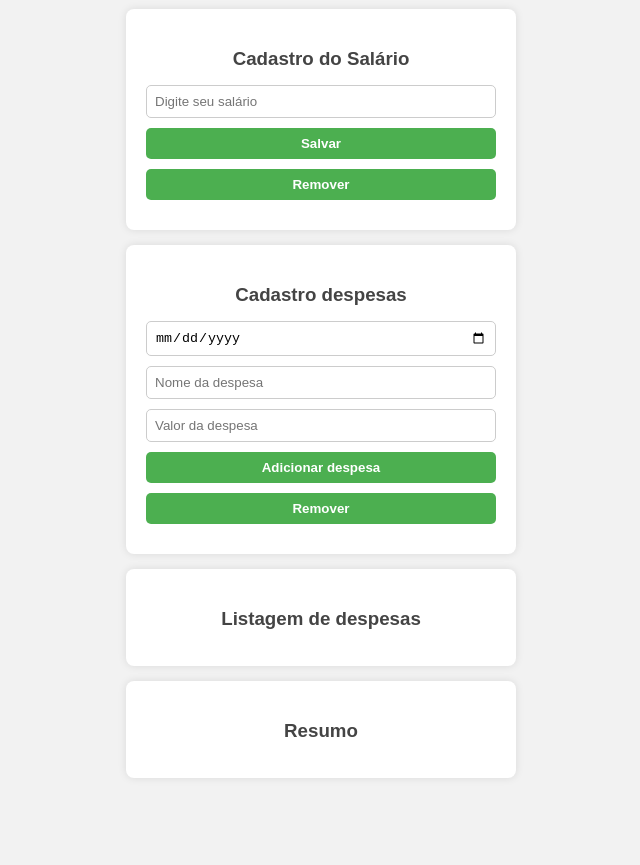
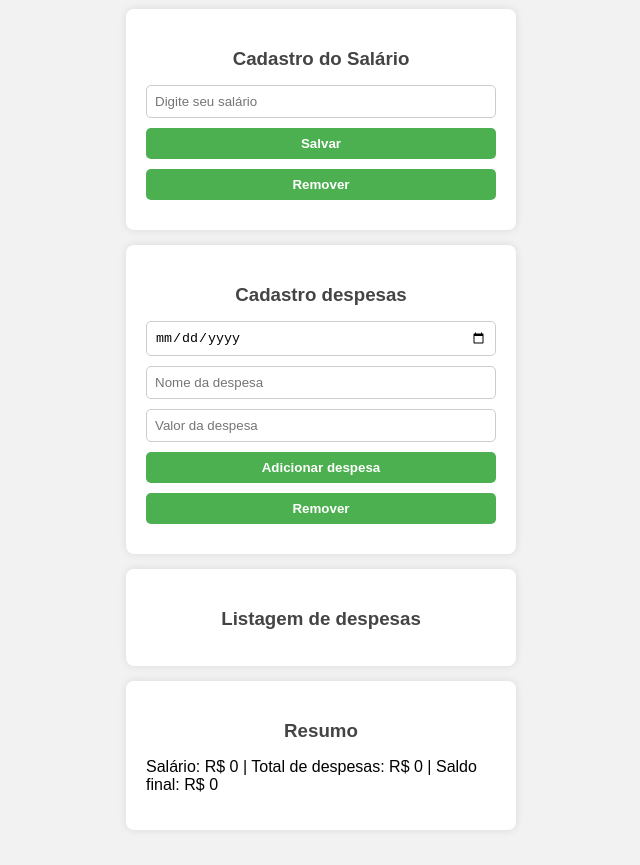
Before and after one commit to mariacheetos/trabalhofinancas_mc, a plain HTML site: page index.html in a window 1280 px wide. Shown: the part 99-964 px from the top of the page, without its empty margins (319-959 px from the left). Before the commit the page ends 912 px from the top, so only its background shows below. Drawn offline with Linux system fonts and the light colour scheme.

Commit message:
Update index.html

```diff
--- a/index.html
+++ b/index.html
@@ -34,7 +34,7 @@
         <h3>Resumo</h3>
         <ul id="resumo"></ul>
     </section>
-    <script type="text/javascript" src="Js/cp.js"></script>
+    <script type="text/javascript" src="js/financas.js"></script>
 </body>
 
 </html>
```
